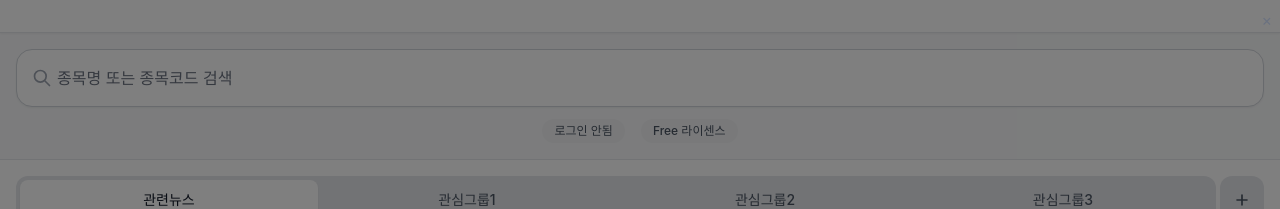
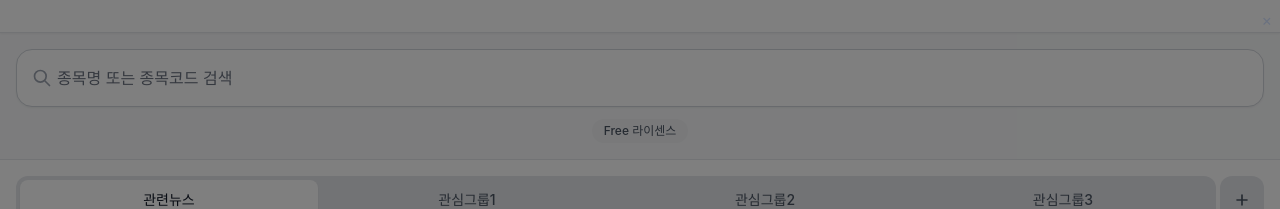
Before and after one commit to jinhyukpark/m-stocklink, a Next.js app: page /stocks in a window 1280 px wide. Shown: the top 209 px of the page. Built offline with nearby package versions, Linux system fonts and the light colour scheme.

Commit message:
Fix deployment issues and update stock data

```diff
--- a/src/app/stocks/page.tsx
+++ b/src/app/stocks/page.tsx
@@ -123,16 +123,6 @@ export default function StocksPage() {
 
           {/* 테스트용 토글 버튼 (실제 앱에서는 제거) */}
           <div className="flex items-center justify-center mt-3 space-x-4">
-            <button
-              onClick={() => setIsLoggedIn(!isLoggedIn)}
-              className={`px-3 py-1 rounded-full text-xs font-medium transition-colors ${
-                isLoggedIn
-                  ? 'bg-green-100 text-green-800 dark:bg-green-900/20 dark:text-green-400'
-                  : 'bg-gray-100 text-gray-600 dark:bg-gray-700 dark:text-gray-400'
-              }`}
-            >
-              {isLoggedIn ? '로그인됨' : '로그인 안됨'}
-            </button>
             <button
               onClick={() => setHasProLicense(!hasProLicense)}
               className={`px-3 py-1 rounded-full text-xs font-medium transition-colors ${
```
